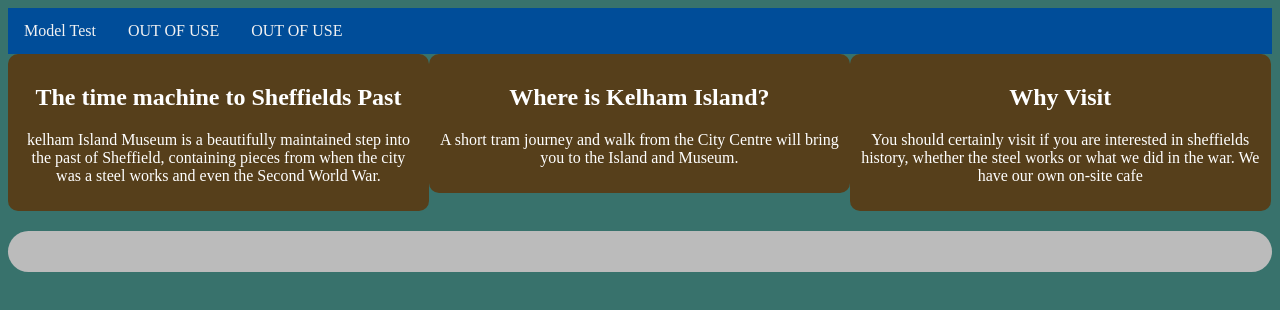
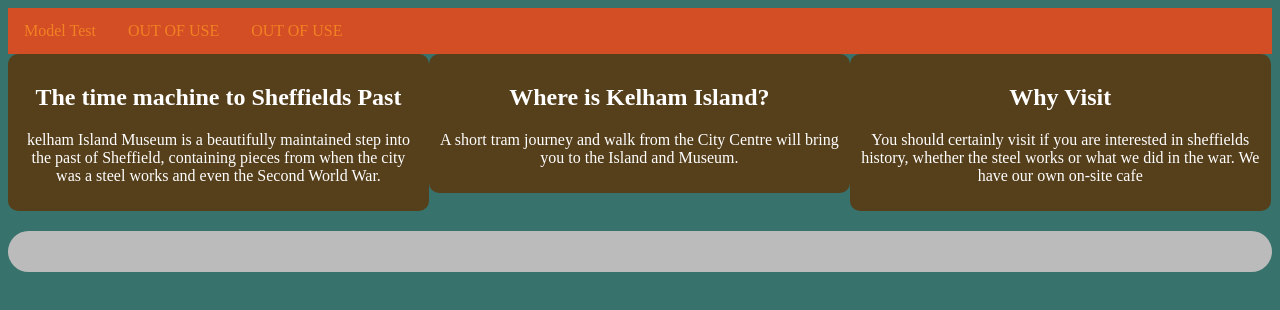
Before and after one commit to Geekz360/Geekz360.github.io, a plain HTML site: page index.html in a window 1280 px wide. Drawn offline with Linux system fonts and the light colour scheme.

Commit message:
Update index.html

```diff
--- a/index.html
+++ b/index.html
@@ -47,7 +47,7 @@
         .topnav
         {
             overflow: hidden;
-            background-color: #004d99;
+            background-color: #D34E24;
         }
 
 
@@ -55,7 +55,7 @@
         {
             float: left;
             display: block;
-            color: #f2f2f2;
+            color: #F28123;
             text-align: center;
             padding: 14px 16px;
             text-decoration: none;
```
